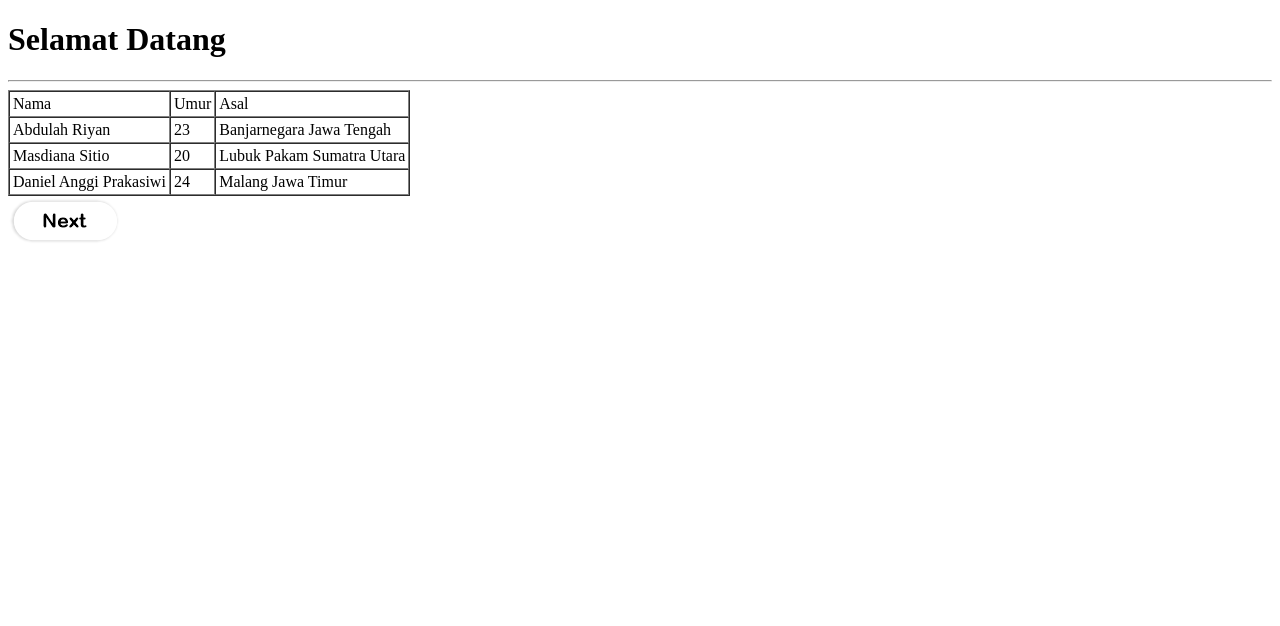
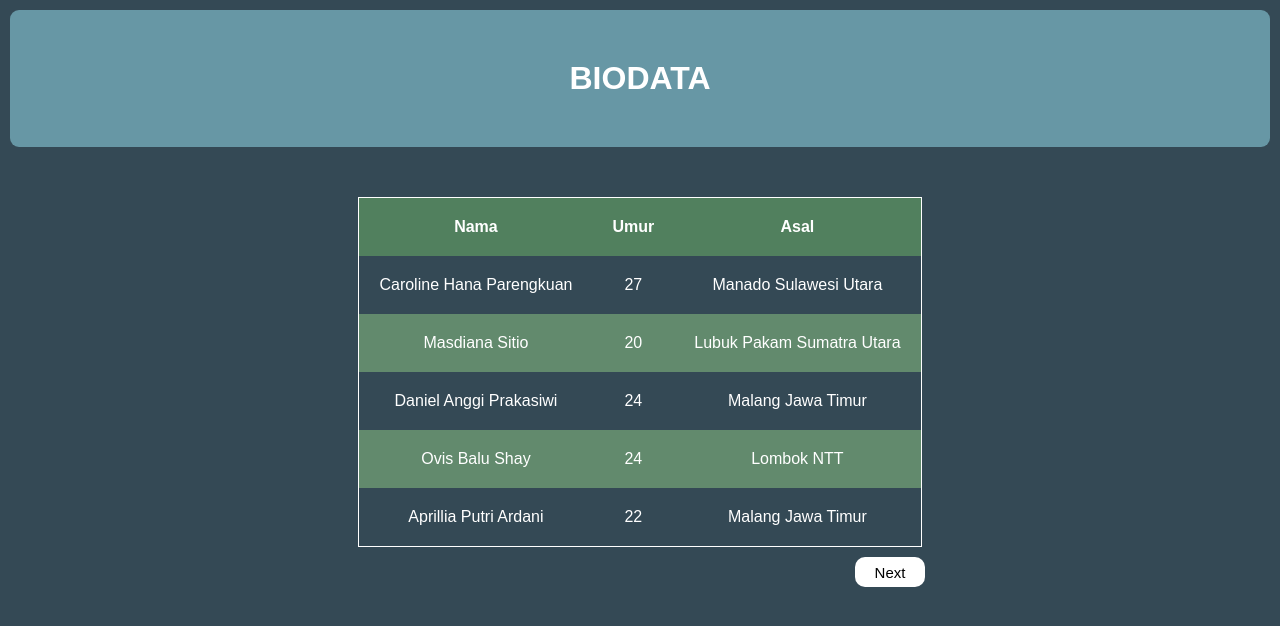
Before and after one commit to dapra07/Html-Dapra, a plain HTML site: page table/table.html in a window 1280 px wide. Drawn offline with Linux system fonts and the light colour scheme.

Commit message:
membuat web

```diff
--- a/table/style.css
+++ b/table/style.css
@@ -6,13 +6,15 @@
 }
 
 button{
-    width: 15%;
+    width: 20%;
     height: 30px;
-    background-color: #fff;
+    background-color: rgb(228, 240, 241);
     border: none;
     outline: none;
-    border: 2px;
-    border-radius: 10px;
+    border: 2px solid rgba(206, 118, 118, 0.2);
+    border-radius: 20px;
+    box-shadow: 0 0 10 rgba(0, 0, 0, 2);
+    backdrop-filter: blur 20px;
 }
 
 body {
@@ -70,7 +72,7 @@ body {
     position: absolute;
     right: 30px;
     top: 50px;
-    transform: translateY(-30%);
+    transform: translateY(-130%);
     font-size: 14px;
 }
 
--- a/table/table.html
+++ b/table/table.html
@@ -4,26 +4,127 @@
     <meta charset="UTF-8">
     <meta name="viewport" content="width=device-width, initial-scale=1.0">
     <title>Table Biodata</title>
+    <style>
+        *{
+            margin: 0;
+            padding: 0;
+            font-family: Arial;
+        }
+        header{
+            background-color: #6797a5;
+            padding: 50px;
+            margin: 10px;
+            border-radius: 9px;
+        }
+
+        body{
+            background-color:#344955 ;
+            color: #fff;
+            justify-content: center;
+        }
+
+        a {
+            text-decoration: none;
+            color: #fff;
+        }
+
+        h1{
+            text-align: center;
+            text-transform: uppercase;
+            font-variant: normal;
+        }
+
+        table{
+            margin-left: auto;
+            margin-right: auto;
+            margin-top: 50px;
+            border-spacing: 0px;
+            border-collapse: collapse;
+            border: 1px solid #fff;
+            text-align: center;
+
+        }
+        table td{
+            border: none;
+            padding: 20px;
+
+        }
+        table th{
+            border: none;
+            padding: 20px;
+        }
+        table tr:first-child th{
+            background-color: #51805e;
+            color: #fff;
+        }
+        table tr:nth-child(2n){
+            background-color:#628a6d ;
+            color: #ffffff;
+        }
+        table tr:hover{
+            background-color: #638d99;
+        }
+        .btn button{
+
+            width: 70px;
+            height: 30px;
+            border-radius: 10px;
+            outline: none;
+            border: none;
+            font-family: arial;
+            font-size: 15px;
+            font-weight: 500;
+            background: #fff;
+            grid-column: 2 / 3;
+            grid-row: 1 / 2;
+        }
+        .btn{
+            display: flex;
+            justify-content: center;
+            margin-top: 10px;
+            margin-left: 500px;
+        }
+        button:hover{
+            background-color: #c2e0a4;
+        }
+        button:active{
+            background-color: #e6ecdc;
+        }
+
+    </style>
 </head>
 <body>
-    <h1 title="i'am a header">Selamat Datang</h1>
-    <hr>
-    <table border="1" cellspacing="0" cellpadding="3">
+    <header>
+            <h1 title="i'am a header">Biodata</h1>
+    </header>
+    <table title="Biodata">
+        <Thead>
             <tr>
-            <td>Nama</td>
-            <td>Umur</td>
-            <td>Asal</td>
+                <th>Nama</th>
+                <th>Umur</th>
+                <th>Asal</th>
+            </tr>
+        </Thead>
+        <Tbody>
+                <tr>
+                    <td>Caroline Hana Parengkuan</td><td>27</td><td>Manado Sulawesi Utara</td>
                 </tr>
                 <tr>
-            <td>Abdulah Riyan</td><td>23</td><td>Banjarnegara Jawa Tengah</td>
-        </tr>
-        <tr>
-            <td>Masdiana Sitio</td><td>20</td><td>Lubuk Pakam Sumatra Utara</td>
-        </tr>
+                    <td><a href="table2.html">Masdiana Sitio</td><td>20</td><td>Lubuk Pakam Sumatra Utara</td>
+                </tr></a>
                 <tr>
                     <td>Daniel Anggi Prakasiwi</td><td>24</td><td>Malang Jawa Timur</td>
                 </tr>
+                <tr>
+                    <td>Ovis Balu Shay</td><td>24</td><td>Lombok NTT</td>
+                </tr>
+                <tr>
+                    <td>Aprillia Putri Ardani</td><td>22</td><td>Malang Jawa Timur</td>
+                </tr>
+        </Tbody>
     </table>
-    <a href="table2.html"><img src="../image/next.png" alt="Eror" title="Ke Halaman 2"></a>
-</body>
+    <div class="btn" title="Next">
+        <a href="table2.html"><button type="button" >Next</button></a>
+    </div>
+
 </html>
```
Also changed, not shown: table/form.html (+1 -0 lines), table/table2.html (+68 -4 lines). Lines whose indentation alone changed are shown as unchanged.
